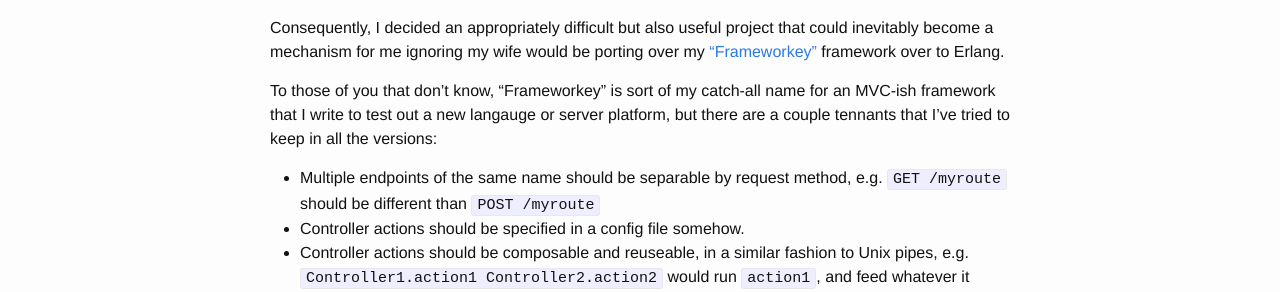
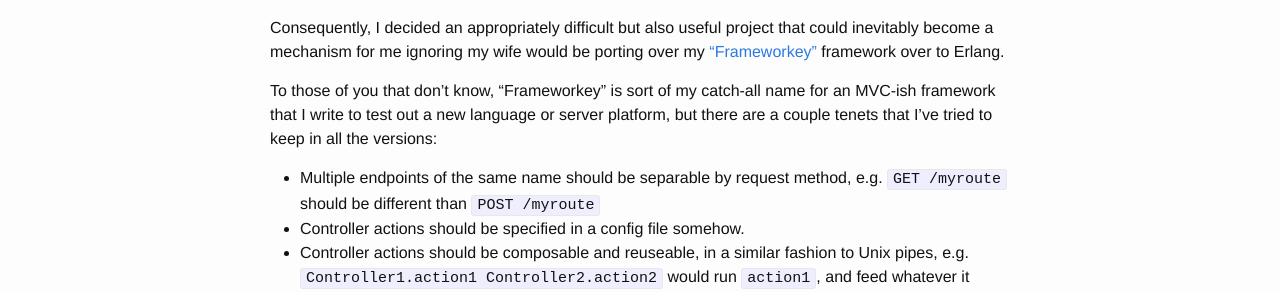
Before and after one commit to Tombert/tombert.github.io2, a Jekyll site: the page built from _posts/2016-01-17-porting-fun.markdown, in a window 1280 px wide and 900 px high. Shown: the part 400-692 px from the top of the window. Built offline with Jekyll 4.4.1, drawn with Linux system fonts in a browser that asks for light colours; nearby versions of some CDN libraries; comment, search, counter and statistics services are not loaded.

Commit message:
Fix spelling issues

```diff
--- a/_posts/2016-01-17-porting-fun.markdown
+++ b/_posts/2016-01-17-porting-fun.markdown
@@ -11,7 +11,7 @@ I deal with Erlang on a daily basis, and on that front I couldn't be much happie
 
 Consequently, I decided an appropriately difficult but also useful project that could inevitably become a mechanism for me ignoring my wife would be porting over my ["Frameworkey"](https://github.com/tombert/frameworkeypromiseedition) framework over to Erlang.
 
-To those of you that don't know, "Frameworkey" is sort of my catch-all name for an MVC-ish framework that I write to test out a new langauge or server platform, but there are a couple tennants that I've tried to keep in all the versions:
+To those of you that don't know, "Frameworkey" is sort of my catch-all name for an MVC-ish framework that I write to test out a new language or server platform, but there are a couple tenets that I've tried to keep in all the versions:
 
 - Multiple endpoints of the same name should be separable by request method, e.g. `GET /myroute` should be different than `POST /myroute`
 - Controller actions should be specified in a config file somehow.
```
